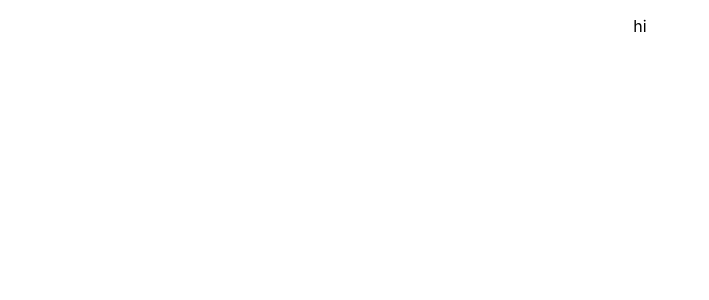
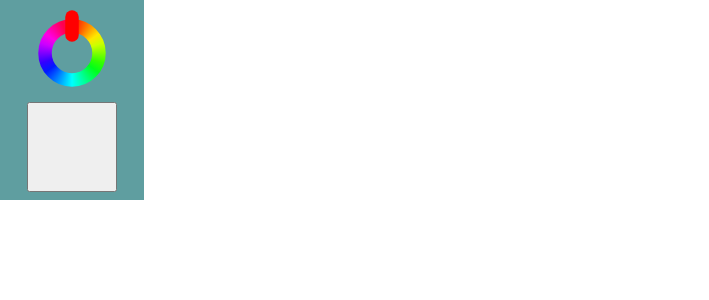
Before and after one commit to CIOSAI/color_picker, a React (Create React App) app: page / in a window 1280 px wide. Shown: the top 300 px of the page, without its empty margins (0-709 px from the left). Built offline with nearby package versions, Linux system fonts and the light colour scheme.

Commit message:
made the color wheel

```diff
--- /dev/null
+++ b/src/ColorConversion.tsx
@@ -0,0 +1,68 @@
+/**
+ * Converts an HSL color value to RGB. Conversion formula
+ * adapted from http://en.wikipedia.org/wiki/HSL_color_space.
+ * Assumes h, s, and l are contained in the set [0, 1] and
+ * returns r, g, and b in the set [0, 255].
+ *
+ * @param   {number}  h       The hue
+ * @param   {number}  s       The saturation
+ * @param   {number}  l       The lightness
+ * @return  {Array}           The RGB representation
+ */
+ export function hslToRgb(h:number, s:number, l:number){
+  var r, g, b;
+
+  if(s == 0){
+      r = g = b = l; // achromatic
+  }else{
+      var hue2rgb = function hue2rgb(p:number, q:number, t:number){
+          if(t < 0) t += 1;
+          if(t > 1) t -= 1;
+          if(t < 1/6) return p + (q - p) * 6 * t;
+          if(t < 1/2) return q;
+          if(t < 2/3) return p + (q - p) * (2/3 - t) * 6;
+          return p;
+      }
+
+      var q = l < 0.5 ? l * (1 + s) : l + s - l * s;
+      var p = 2 * l - q;
+      r = hue2rgb(p, q, h + 1/3);
+      g = hue2rgb(p, q, h);
+      b = hue2rgb(p, q, h - 1/3);
+  }
+
+  return [Math.round(r * 255), Math.round(g * 255), Math.round(b * 255)];
+}
+
+/**
+ * Converts an RGB color value to HSL. Conversion formula
+ * adapted from http://en.wikipedia.org/wiki/HSL_color_space.
+ * Assumes r, g, and b are contained in the set [0, 255] and
+ * returns h, s, and l in the set [0, 1].
+ *
+ * @param   {number}  r       The red color value
+ * @param   {number}  g       The green color value
+ * @param   {number}  b       The blue color value
+ * @return  {Array}           The HSL representation
+ */
+ export function rgbToHsl(r:number, g:number, b:number){
+  r /= 255; g /= 255; b /= 255;
+  var max = Math.max(r, g, b), min = Math.min(r, g, b);
+  var h:number, s:number, l:number;
+  h = s = l = (max + min) / 2;
+
+  if(max == min){
+      h = s = 0; // achromatic
+  }else{
+      var d = max - min;
+      s = l > 0.5 ? d / (2 - max - min) : d / (max + min);
+      switch(max){
+          case r: h = (g - b) / d + (g < b ? 6 : 0); break;
+          case g: h = (b - r) / d + 2; break;
+          case b: h = (r - g) / d + 4; break;
+      }
+      h /= 6;
+  }
+
+  return [h, s, l];
+}
--- /dev/null
+++ b/src/HueDial.tsx
@@ -0,0 +1,71 @@
+import React, { MouseEvent } from "react";
+import { useRef, useEffect, useState } from "react";
+import { hslToRgb } from "./ColorConversion";
+
+export function HueDial(){
+  const canvasRef = useRef<HTMLCanvasElement | null>(null)
+  const canvasSize = 90
+  const [hue, setHue] = useState(0)
+  const [dialing, setDialing] = useState(false)
+
+  let getColorString = (arr:number[]) => {
+    let colorString = "rgb("
+    colorString += arr[0]; colorString += ', '
+    colorString += arr[1]; colorString += ', '
+    colorString += arr[2];
+    colorString += ")"
+    return colorString
+  }
+
+  let draw = (ctx:CanvasRenderingContext2D, s:number) =>{
+    ctx.clearRect(0, 0, s, s)
+
+    let gradient = ctx.createConicGradient(-Math.PI/2, s/2, s/2)
+    for(let i=0; i<1; i+=0.05){
+      gradient.addColorStop(i, getColorString(hslToRgb(i, 1, 0.5)))
+    }
+    ctx.strokeStyle = gradient
+    ctx.lineWidth = s*0.15
+    ctx.beginPath()
+    ctx.arc(s/2, s/2, s*0.3, 0, Math.PI*2)
+    ctx.stroke()
+
+    let angle = hue-Math.PI/2
+    ctx.strokeStyle = getColorString(hslToRgb(hue/(Math.PI*2), 1, 0.5))
+    ctx.lineWidth = s*0.15
+    ctx.lineCap = "round"
+    ctx.beginPath()
+    ctx.moveTo(s/2+Math.cos(angle)*s*0.2, s/2+Math.sin(angle)*s*0.2)
+    ctx.lineTo(s/2+Math.cos(angle)*s*0.4, s/2+Math.sin(angle)*s*0.4)
+    ctx.stroke()
+  }
+
+  useEffect(() => {
+    if(canvasRef.current){
+      const context = canvasRef.current.getContext('2d')
+      if (context) draw(context, canvasSize)
+    }
+  }, [hue])
+
+  let setDialingState = (b:boolean, evt:MouseEvent) => {
+    if(evt.button===0){
+      setDialing(b)
+    }
+  }
+
+  let dial = (evt:MouseEvent) => {
+    if(!dialing) return
+    let rect = evt.currentTarget.getBoundingClientRect()
+    let [x, y] = [(evt.clientX-rect.x)/canvasSize, (evt.clientY-rect.y)/canvasSize]
+    setHue( -Math.atan2(x-0.5, y-0.5)+Math.PI )
+  }
+
+  return (
+    <canvas ref={canvasRef} id="hueDial"
+    width={canvasSize} height={canvasSize}
+    onMouseDown={evt=>{setDialingState(true, evt)}}
+    onMouseUp={evt=>{setDialingState(false, evt)}}
+    onMouseMove={evt=>{dial(evt)}}
+    ></canvas>
+  );
+}
--- /dev/null
+++ b/src/Picker.css
@@ -0,0 +1,12 @@
+
+.PickerPanel {
+  background-color: cadetblue;
+  width: max(100px, 10%);
+  height: max-content;
+  padding: .5em;
+}
+
+#sb {
+  min-width: 90px;
+  min-height: 90px;
+}
--- a/src/Picker.tsx
+++ b/src/Picker.tsx
@@ -1,5 +1,13 @@
+import './Picker.css';
+import { HueDial } from './HueDial';
+
 export function Picker(){
+
   return (
-    <p>hi</p>
+    <div className="PickerPanel">
+      <HueDial></HueDial>
+      <br></br>
+      <input type={"button"} id="sb"></input>
+    </div>
   );
 }
```
